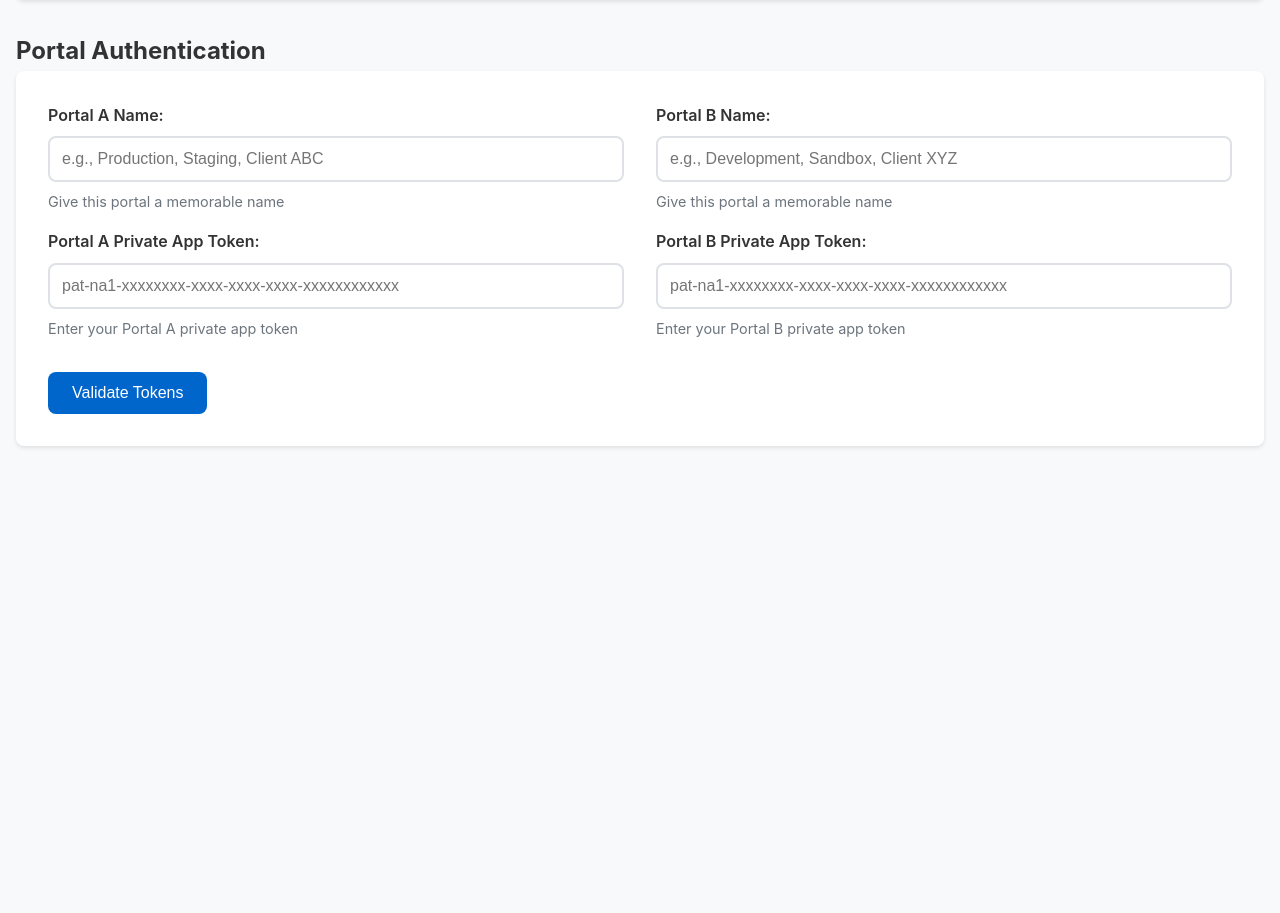
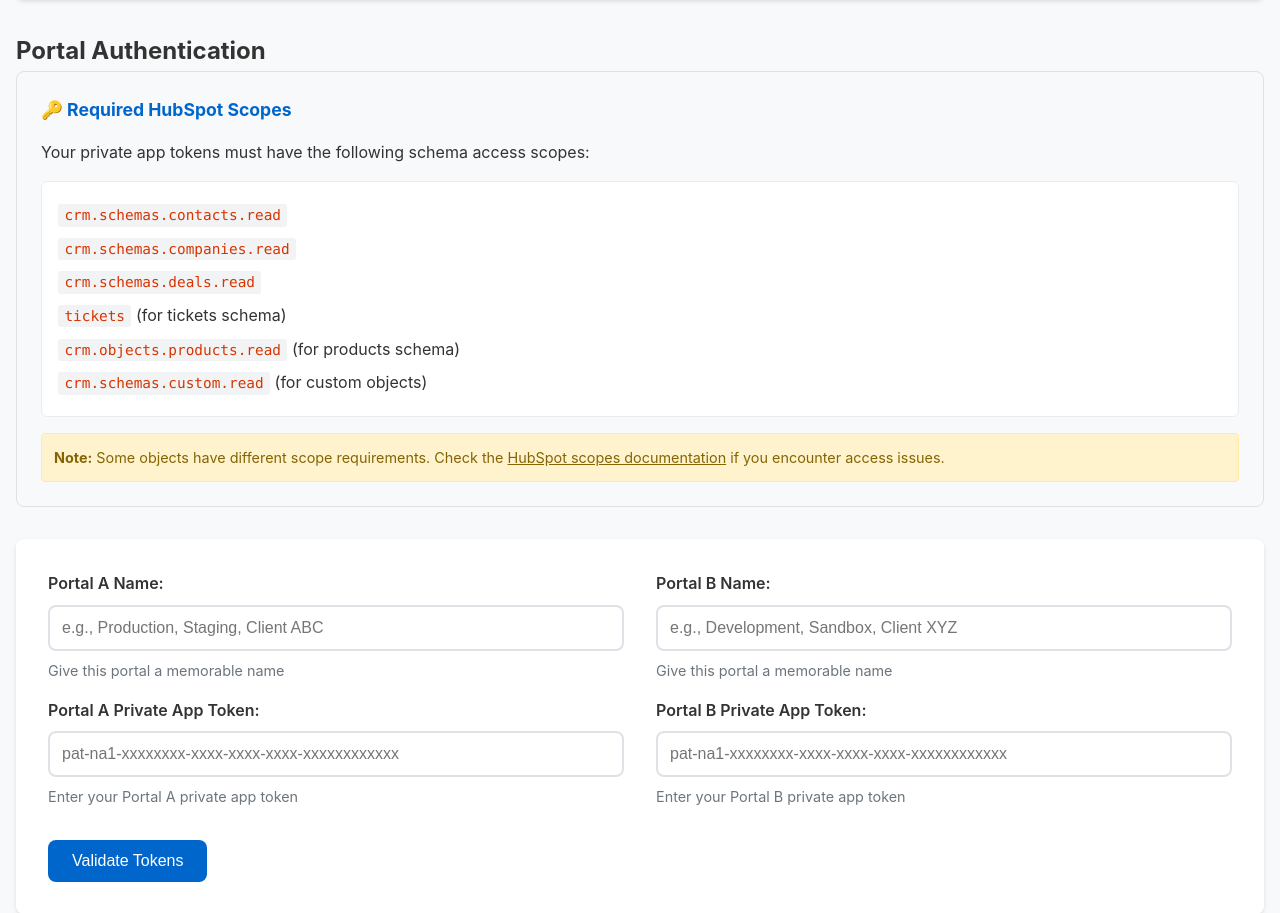
Before and after one commit to Aptitude-8/hubspot-compare, a FastAPI app: page / in a window 1280 px wide. Shown: the part 167-1080 px from the top of the page. Before the commit the page ends 615 px from the top, so only its background shows below. Run offline with FastAPI, Linux system fonts and the light colour scheme.

Commit message:
ui tweaks

```diff
--- a/frontend/static/css/styles.css
+++ b/frontend/static/css/styles.css
@@ -249,6 +249,63 @@
     margin-top: 0.5rem;
     color: var(--text-muted);
     font-size: 0.9rem;
+}
+
+/* Scope requirements */
+.scope-requirements {
+    background: #f8f9fa;
+    border: 1px solid #dee2e6;
+    border-radius: var(--radius);
+    padding: 1.5rem;
+    margin-bottom: 2rem;
+}
+
+.scope-requirements h3 {
+    color: var(--primary-color);
+    margin-bottom: 1rem;
+    font-size: 1.1rem;
+}
+
+.scope-group {
+    background: white;
+    padding: 1rem;
+    border-radius: 6px;
+    border: 1px solid #e9ecef;
+    margin: 1rem 0;
+}
+
+.scope-group ul {
+    list-style: none;
+    padding: 0;
+    margin: 0;
+}
+
+.scope-group li {
+    padding: 0.25rem 0;
+}
+
+.scope-group code {
+    background: #f1f3f4;
+    padding: 0.2rem 0.4rem;
+    border-radius: 3px;
+    font-size: 0.9rem;
+    color: #d73502;
+    font-family: 'Monaco', 'Menlo', monospace;
+}
+
+.scope-note {
+    background: #fff3cd;
+    border: 1px solid #ffeaa7;
+    border-radius: 4px;
+    padding: 0.75rem;
+    margin-top: 1rem;
+    font-size: 0.9rem;
+    color: #856404;
+}
+
+.scope-note a {
+    color: #856404;
+    text-decoration: underline;
 }
 
 /* Status messages */
--- a/frontend/static/js/app.js
+++ b/frontend/static/js/app.js
@@ -10,7 +10,6 @@
     const tokenForm = document.getElementById('tokenForm');
     const continueSessionBtn = document.getElementById('continueSessionBtn');
     const newTokensBtn = document.getElementById('newTokensBtn');
-    const propertyComparisonBtn = document.getElementById('propertyComparisonBtn');
     const propertyComparisonBtn2 = document.getElementById('propertyComparisonBtn2');
     const existingSessionId = document.getElementById('existingSessionId');
 
@@ -31,10 +30,6 @@
             document.getElementById('tokenSection').style.display = 'block';
             sessionId = null;
         });
-    }
-
-    if (propertyComparisonBtn) {
-        propertyComparisonBtn.addEventListener('click', goToPropertyComparison);
     }
 
     if (propertyComparisonBtn2) {
--- a/frontend/templates/index.html
+++ b/frontend/templates/index.html
@@ -23,9 +23,6 @@
                         <button type="button" class="btn btn-primary" id="continueSessionBtn">
                             Continue with Current Session
                         </button>
-                        <button type="button" class="btn btn-info" id="propertyComparisonBtn">
-                            ⚡ Property-to-Property Comparison
-                        </button>
                         <button type="button" class="btn btn-secondary" id="newTokensBtn">
                             Use Different Tokens
                         </button>
@@ -36,6 +33,23 @@
 
                 <div id="tokenSection" {% if existing_session %}style="display: none;"{% endif %}>
                     <h2>Portal Authentication</h2>
+
+                    <div class="scope-requirements">
+                        <h3>🔑 Required HubSpot Scopes</h3>
+                        <p>Your private app tokens must have the following schema access scopes:</p>
+                        <div class="scope-group">
+                            <ul>
+                                <li><code>crm.schemas.contacts.read</code></li>
+                                <li><code>crm.schemas.companies.read</code></li>
+                                <li><code>crm.schemas.deals.read</code></li>
+                                <li><code>tickets</code> (for tickets schema)</li>
+                                <li><code>crm.objects.products.read</code> (for products schema)</li>
+                                <li><code>crm.schemas.custom.read</code> (for custom objects)</li>
+                            </ul>
+                        </div>
+                        <p class="scope-note"><strong>Note:</strong> Some objects have different scope requirements. Check the <a href="https://developers.hubspot.com/docs/apps/developer-platform/build-apps/authentication/scopes#scopes" target="_blank">HubSpot scopes documentation</a> if you encounter access issues.</p>
+                    </div>
+
                     <form id="tokenForm" class="token-form">
                         <div class="token-inputs">
                             <div class="token-group">
```
